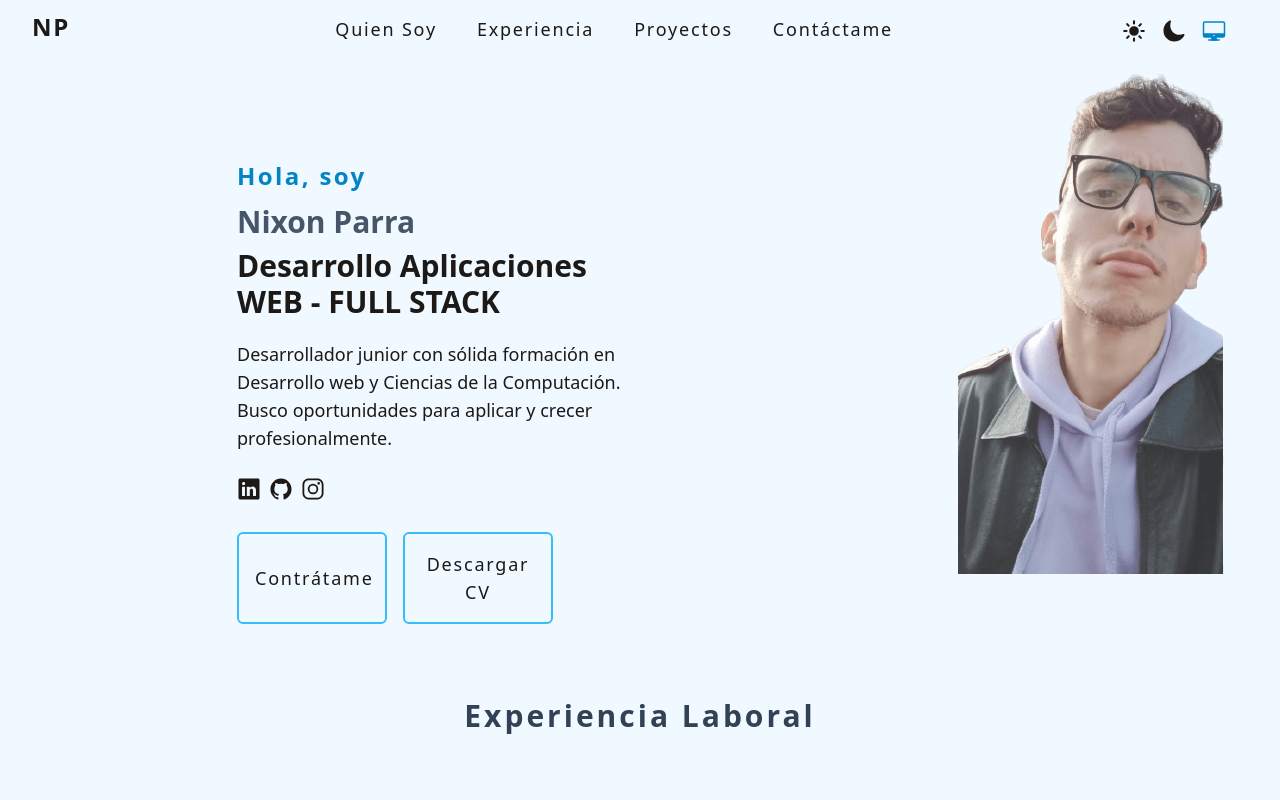
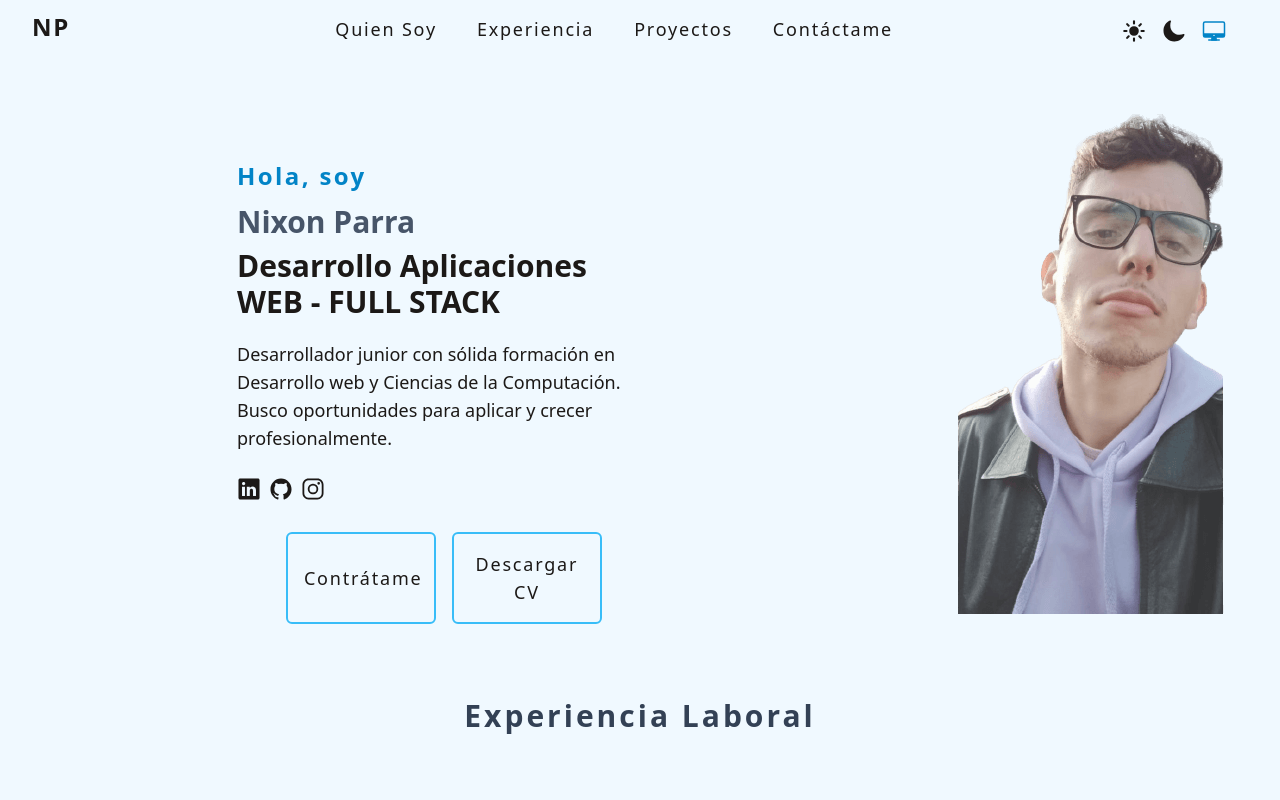
Before and after one commit to nixon1097/Portafolio, a React (Vite) app: page / in a window 1280 px wide. Shown: the top 800 px of the page. Built offline with nearby package versions, Linux system fonts and the light colour scheme.

Commit message:
botones centrados

```diff
--- a/src/components/SobreMi.jsx
+++ b/src/components/SobreMi.jsx
@@ -32,7 +32,7 @@ const SobreMi = () => {
             <ion-icon name="logo-instagram" className="px-2"></ion-icon>
           </a>
         </div>
-        <div className="flex gap-4 ">
+        <div className="flex justify-center gap-4 ">
           <button className="border-2 rounded-md border-sky-400 p-4 w-[150px] text-lg tracking-widest hover:bg-sky-500 hover:shadow-md hover:shadow-sky-400 hover:dark:text-slate-900 ease-out duration-500 max-w-[250px]">
             <a href="#contactame">Contrátame</a>
           </button>
@@ -43,7 +43,7 @@ const SobreMi = () => {
           </button>
         </div>
       </div>
-      <div className="my-2 w-full  ">
+      <div className="my-2 lg:my-12 w-full  ">
         <div className="w-[300px] lg:w-[400px]h-[320px] lg:mx-[24%] rounded-lg lg:w-[100%] lg:h-[100%]  md:mx-[30%] sm:mx-[25%] mx-[10%]">
           {" "}
           <img
```
